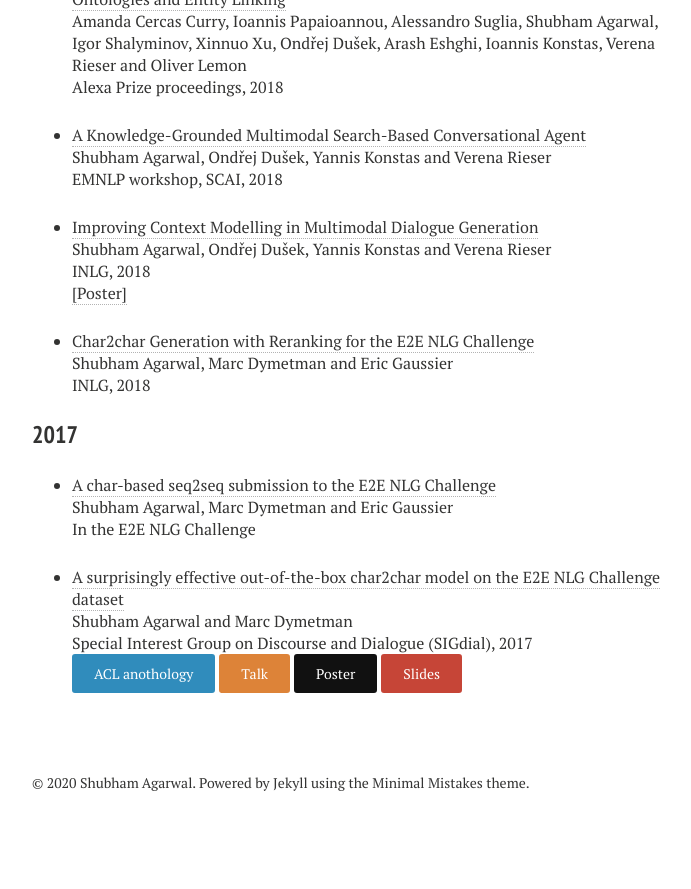
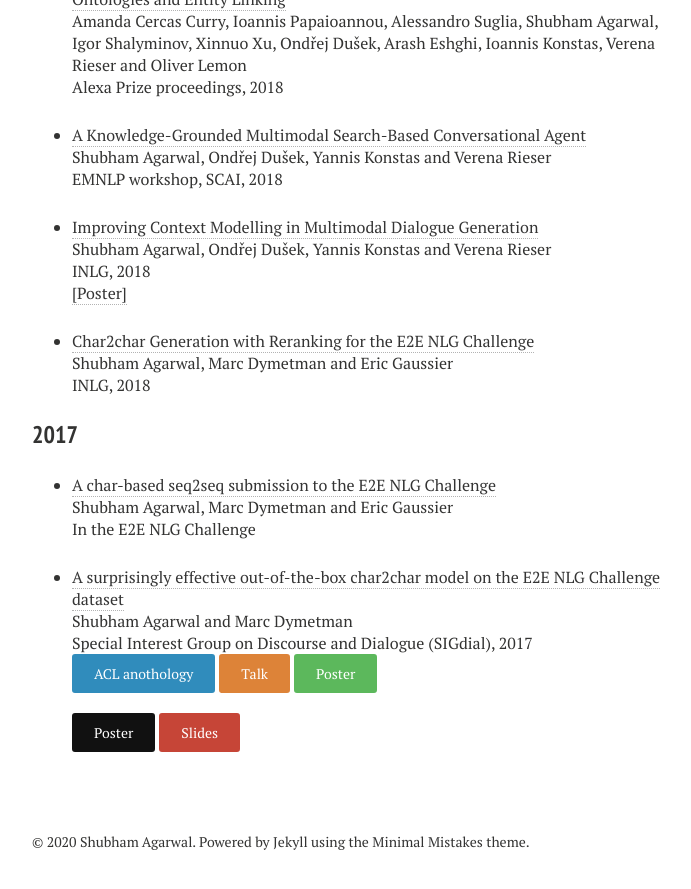
Before and after one commit to shubhamagarwal92/shubhamagarwal92.github.io, a Jekyll site: the page built from publications.md, in a window 1280 px wide and 900 px high, scrolled down 942 px. Shown: the top 889 px of the window, without its empty margins (288-979 px from the left). Built offline with Jekyll 4.4.1, drawn with Linux system fonts in a browser that asks for light colours; nearby versions of some CDN libraries; before the commit the page ends 1783 px from its top, so only the background shows below that.

Commit message:
Update publications.md

```diff
--- a/publications.md
+++ b/publications.md
@@ -59,5 +59,6 @@ Shubham Agarwal and Marc Dymetman <br />
 Special Interest Group on Discourse and Dialogue (SIGdial), 2017
 [<button type="button" class="btn btn-info">ACL anothology</button>](https://www.aclweb.org/anthology/W17-5519.pdf)
 [<button type="button" class="btn btn-warning">Talk</button>](https://www.superlectures.com/sigdial2017/a-surprisingly-effective-out-of-the-box-char2char-model-on-the-e2e-nlg-challenge-dataset)
+[<button type="button" class="btn btn-success">Poster</button>](https://drive.google.com/file/d/1q2c5xhVBizEbtl4fGnMmuoGznN-tCsYR/view?usp=sharing)
 [<button type="button" class="btn">Poster</button>](https://drive.google.com/file/d/1q2c5xhVBizEbtl4fGnMmuoGznN-tCsYR/view?usp=sharing)
 [<button type="button" class="btn btn-danger">Slides</button>](https://drive.google.com/file/d/1dInbTlp3yqXQw4bpkXER1fj3sZ9bojoN/view?usp=sharing)
```
